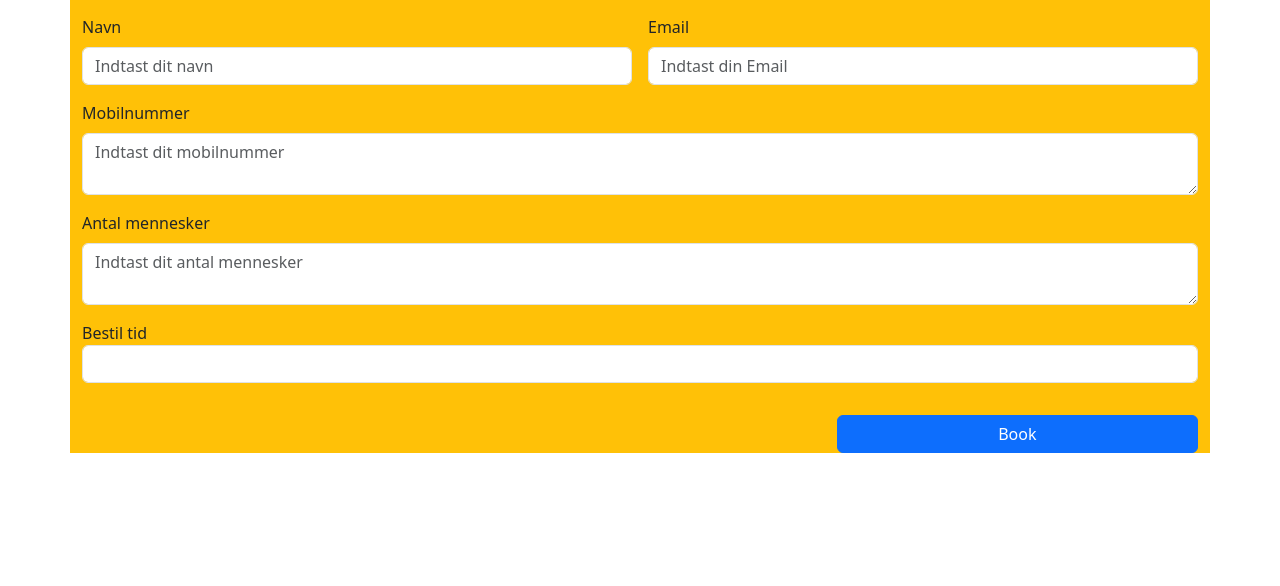
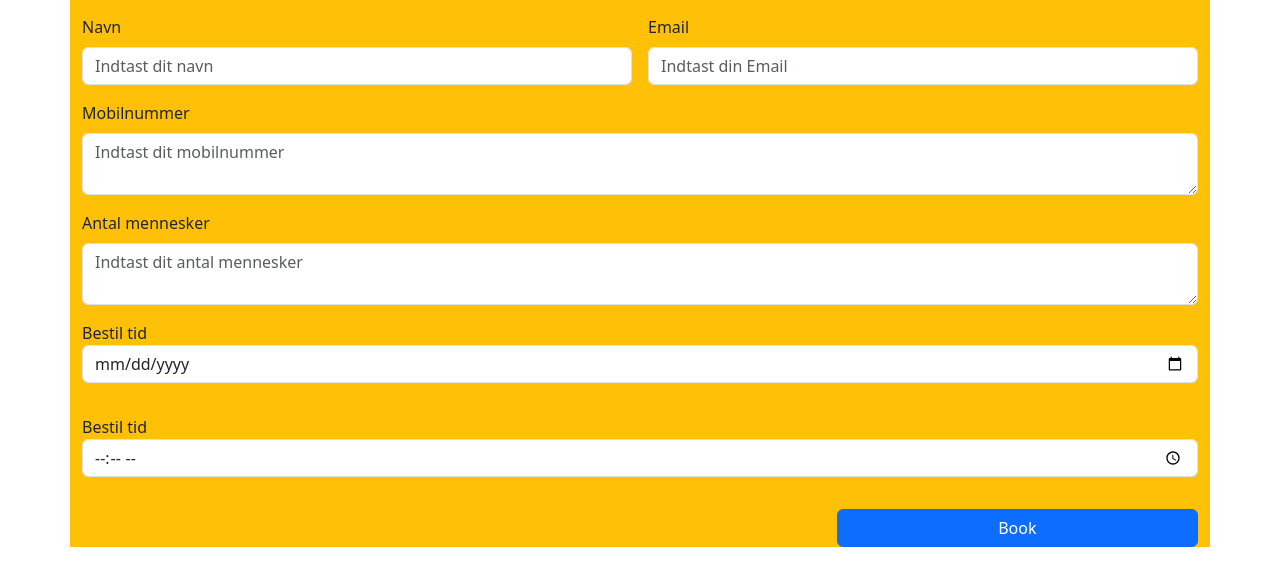
Before and after one commit to IdaGerrildK/kickstarterPhp-master.vilcon, a PHP site: page / in a window 1280 px wide. Shown: the part 33-619 px from the top of the page. Run offline with PHP 8.4, Linux system fonts and the light colour scheme; style sheets or scripts are compiled from the project's sources; some libraries are stand-ins or nearby versions.

Commit message:
ændring

```diff
--- a/index.php
+++ b/index.php
@@ -62,7 +62,12 @@ if(!empty($_POST["data"])) {
 
             <div class="mb-3">
                 <label for="endTime">Bestil tid</label>
-                <input type="datetime" id="endTime" class="form-control">
+                <input type="date" id="bokDate" class="form-control">
+            </div>
+
+            <div class="mb-3">
+                <label for="endTime">Bestil tid</label>
+                <input type="time" id="bokTime" class="form-control">
             </div>
 
             <div class="col-12 col-md-4 offset-md-8">
```
